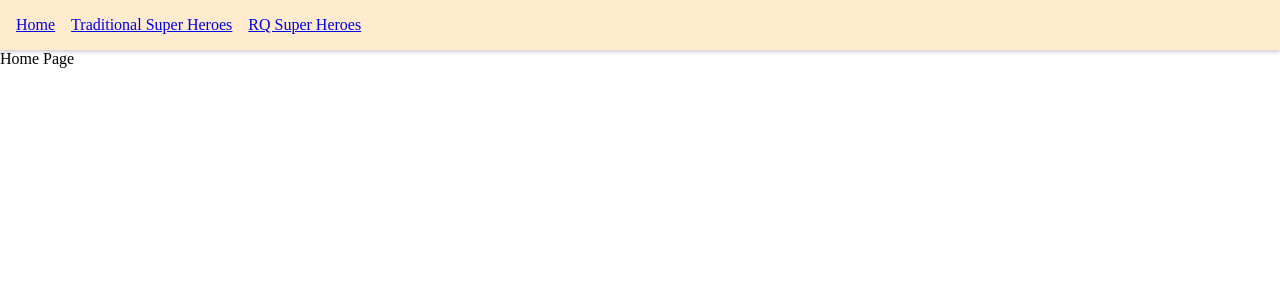
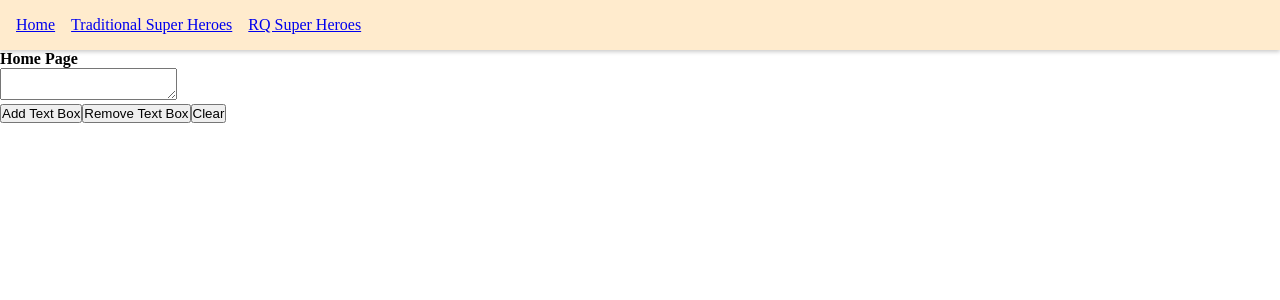
Before and after one commit to Deepz14/react-query, a React (Vite) app: page / in a window 1280 px wide. Shown: the top 300 px of the page. Built offline with nearby package versions, Linux system fonts and the light colour scheme.

Commit message:
react query tools options

```diff
--- a/src/App.jsx
+++ b/src/App.jsx
@@ -4,6 +4,7 @@ import SuperHeroes from './components/SuperHeroes';
 import RQSuperHeroes from './components/RQSuperHeroes';
 import { BrowserRouter as Router, Routes, Route, Link } from 'react-router-dom';
 import { QueryClient, QueryClientProvider } from 'react-query';
+import { ReactQueryDevtools } from 'react-query/devtools';
 
 function App() {
 
@@ -34,6 +35,7 @@ function App() {
           </Routes>
         </div>
       </Router>
+      <ReactQueryDevtools initialIsOpen={false} position='bottom-right' />
     </QueryClientProvider>
   )
 }
--- a/src/components/Home.jsx
+++ b/src/components/Home.jsx
@@ -1,9 +1,47 @@
+import { useState } from "react";
+
 const Home = ( ) => {
-return (
-    <div>
-        Home Page
-    </div>
-)
+    const [tCount, setTCount] = useState([1]);
+    const [currCount, setCurrCount] = useState(1);
+
+    const addTextBox = () => {
+        // let data = tCount;
+        // data.push(currCount + 1)
+        const data = [1, 2, 3, 1];
+        let uniqueData = new Array();
+        new Set(data).forEach(item => uniqueData.push(item))
+        console.log("uniqueData: ", uniqueData);
+        setCurrCount(prev => prev + 1);
+        setTCount([...tCount, currCount + 1]);
+    }
+
+    const removeTextBox = () => {
+        setCurrCount(prev => prev - 1);
+        setTCount([...tCount.slice(0, -1)]);
+    }
+
+    const clearTextBox = () => {
+        setCurrCount(1);
+        setTCount([1]);
+    }
+
+    return (
+        <div>
+            <h4>Home Page</h4>
+            {
+                tCount.map((item)=> {
+                    return (
+                        <div key={item}>
+                            <textarea></textarea>
+                        </div>
+                    )
+                })
+            }
+            <button onClick={addTextBox}>Add Text Box</button>
+            <button onClick={removeTextBox}>Remove Text Box</button>
+            <button onClick={clearTextBox}>Clear</button>
+        </div>
+    )
 
 }
 
--- a/src/components/RQSuperHeroes.jsx
+++ b/src/components/RQSuperHeroes.jsx
@@ -6,18 +6,47 @@ const fetchSuperHeroes = () => {
 }
 
 const RQSuperHeroes = () => {
-    const { data, isLoading, isError, error, isFetching, refetch } = useQuery("super-heroes", fetchSuperHeroes);
+
+    const onSuccess = (data) => {
+        console.log("Perform side effects onSuccess :", data);
+    }
+
+    const onError = (error) => {
+        console.log("Perform side effects onError :", error);
+    }
+
+    const { data, isLoading, isError, error, isFetching, refetch } = useQuery("super-heroes", fetchSuperHeroes, {
+        // cacheTime: 5000, // (default 5mins) cache results for 5sec
+        //staleTime: 30000, // (default 0) fetch(make) request after 30sec
+        // refetchOnMount: true, // (default true) fetch(make) request on component mount
+        // refetchOnWindowFocus: true, // (default true) fetch(make) request on window focus
+        // refetchInterval: false, // (default false) if true fetch(make) request on refetchInterval(in ms) interval when window tab is focus
+        // refetchIntervalInBackground: false, // (default false) if true fetch(make) request on refetchIntervalInBackground(in ms) interval when window tab is not focus
+        // enabled: false, // (default true) if false, query will not be executed and no error will be thrown. Useful for conditional query execution (onClick using refetch event).
+        onSuccess: onSuccess, // perform side effects on success.
+        onError: onError, // perform side effects on error.
+        select: (data) => { // for data transformation before returning to the component.
+            return data.data.map(heros => heros.name);
+        }
+    });
+
+    console.log("isLoading :", isLoading, "isFetching :", isFetching)
 
     if (isLoading) {
         return <h2>Loading...</h2>
     }
 
+    if (isError) {
+        return <h2>{error.message}</h2>
+    }
+
     return (
         <>
             <div>RQSuperHeroes</div>
+            <button onClick={() => refetch()}>Refetch</button>
             {
-                data?.data.map((hero) => (
-                    <h2 key={hero.id}>{hero.name}</h2>
+                data?.map((hero) => (
+                    <h2 key={hero}>{hero}</h2>
                 ))
             }
         </>
--- a/src/components/SuperHeroes.jsx
+++ b/src/components/SuperHeroes.jsx
@@ -4,6 +4,7 @@ import axios from "axios";
 const SuperHeroes = () => {
     const [superHeroes, setSuperHeroes] = useState([]);
     const [isLoading,  setIsLoading] = useState(true);
+    const [error, setError] = useState(null);
 
     useEffect(() => {
         axios.get("http://localhost:8000/superheroes")
@@ -13,6 +14,8 @@ const SuperHeroes = () => {
             })
             .catch((error) => {
                 console.log(error);
+                setIsLoading(false);
+                setError(error);
             });
     }, []);
 
@@ -34,6 +37,10 @@ const SuperHeroes = () => {
         return <div>Loading...</div>
     }
 
+    if(error){
+        return <div>{error.message}</div>
+    }
+
     return (
        <div className="superHeroes-wrapper">
             <h1>Super Heroes</h1>
```
